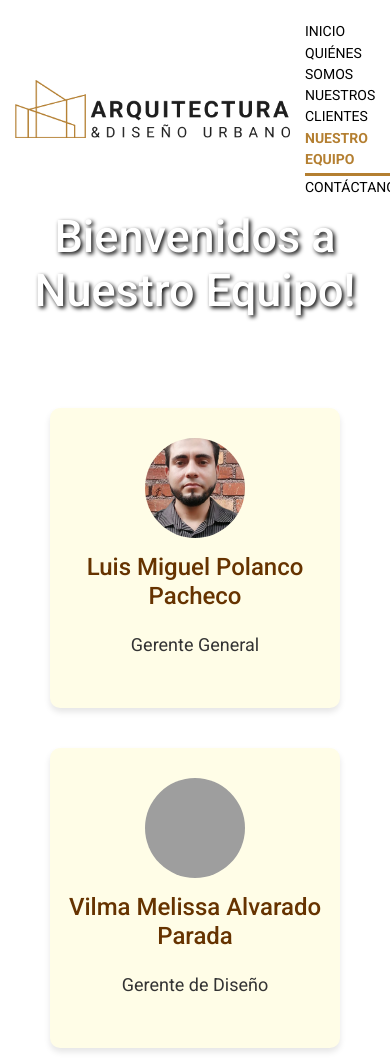
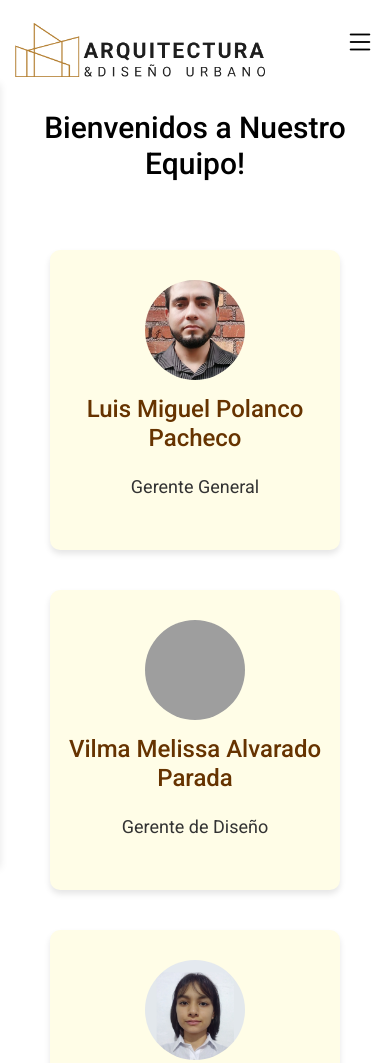
Before and after one commit to WillyRivera1984/proyectoDAW, a plain HTML site: page team.html in a window 390 px wide. Shown: the top 1063 px of the page. Drawn offline with nearby package versions, Linux system fonts and the light colour scheme; grey boxes are pictures that could not be loaded.

Commit message:
menu responsive completado.
Corregi algunos errores de ortografias en las paginas. y cree una hoja de estilo solo para el menu

```diff
--- /dev/null
+++ b/css/menu.css
@@ -0,0 +1,129 @@
+* {
+    margin: 0;
+    padding: 0;
+    box-sizing: border-box;
+    text-decoration: none;
+    list-style: none;
+}
+
+header {
+    padding: 20px 0;
+    position: fixed;
+    height: 60px;
+    top: 0;
+    left: 0;
+    z-index: 2;
+    background-color: white;
+    width: 100%;
+}
+
+header .container {
+    display: flex;
+    justify-content: space-between;
+    align-items: center;
+}
+
+header .container .logo {
+    max-width: 250px;
+    height: auto;
+}
+
+header .container nav {
+    display: flex;
+    align-items: center;
+}
+
+header .container nav ul {
+    list-style: none;
+    display: flex;
+    margin: 0;
+    padding: 0;
+}
+
+header .container nav ul li {
+    margin: 0 20px;
+}
+
+header .container nav a {
+    font-size: 14px;
+    color: black;
+    text-decoration: none;
+    text-transform: uppercase;
+    position: relative;
+}
+
+header .container nav a:hover {
+    color: #b47f31;
+    text-decoration: none;
+    box-shadow: 0 3px 0 #b47f31;
+}
+
+header .container nav a.active {
+    color: #b47f31;
+    text-decoration: none;
+    border-bottom: 3px solid #b47f31;
+    padding-bottom: 3px;
+    font-weight: bold;
+}
+
+/* Estilos para el checkbox y el ícono del menú en pantallas pequeñas */
+header .container #menu {
+    display: none;
+}
+
+header .container .checkbtn {
+    display: none;
+    font-size: 30px;
+    cursor: pointer;
+}
+
+@media (max-width: 768px) {
+    header .container {
+        flex-direction: row;
+        align-items: flex-start;
+    }
+
+    header .container nav {
+        position: absolute; /* Permite posicionar relativo al contenedor del header */
+        top: 60px; /* Ajusta esta medida según la altura de tu header */
+        left: -100%; /* Por defecto fuera de la pantalla */
+        width: 100%; /* Ocupa todo el ancho */
+        height: calc(100vh - 60px); /* Ajuste para ocupar toda la pantalla menos la altura del header */
+        background-color: white;
+        display: flex; /* Cambiado a flex para la distribución */
+        flex-direction: column;
+        align-items: center;
+        justify-content: space-around; /* Distribuye uniformemente los elementos */
+        transition: all 0.5s;
+        box-shadow: 0px 4px 8px rgba(0, 0, 0, 0.1);
+        z-index: 1000; /* Asegura que esté por encima de otros elementos */
+    }
+
+    header .container nav ul {
+        flex-direction: column;
+        width: 100%;
+        padding: 0; /* Eliminar padding para un mejor ajuste */
+        margin: 0; /* Eliminar margen para un mejor ajuste */
+        display: flex; /* Utilizar flexbox */
+        flex: 1; /* Ocupa todo el espacio disponible */
+        justify-content: space-around; /* Distribuye uniformemente los elementos */
+    }
+
+    header .container nav ul li {
+        margin: 10px 0;
+        width: 100%; /* Asegura que los elementos ocupen todo el ancho */
+        text-align: center; /* Centra el texto de los elementos */
+        flex: 1; /* Cada elemento ocupa igual espacio vertical */
+        display: flex; /* Utilizar flexbox */
+        align-items: center; /* Centra los elementos verticalmente */
+        justify-content: center; /* Centra los elementos horizontalmente */
+    }
+
+    header .container #menu:checked ~ nav {
+        left: 0; /* Mueve el nav a la vista */
+    }
+
+    header .container .checkbtn {
+        display: block;
+    }
+}
--- a/css/style.css
+++ b/css/style.css
@@ -1,13 +1,11 @@
-/* h1{
-  color:blue;
-} */
-
 /* Selectores Pagina de Inicio*/
 /* General: todos los elementos dentro del html */
 * {
   margin: 0;
   padding: 0;
   box-sizing: border-box;
+  text-decoration: none;
+  list-style: none;
 }
 
 body {
@@ -15,8 +13,11 @@ body {
   font-size: 15px;
   color: black;
   background-color: #ffffff;
-  margin-top: 150px; /* Igual a la altura del header */
+  margin-top: 80px; /* Igual a la altura del header */
   justify-content: center;
+  margin-right: 0px;
+  margin-left: 0xp;
+  padding: 0;
 }
 
 main {
@@ -51,7 +52,7 @@ header .container {
 }
 
 header .container .logo {
-  max-width: 275px;
+  max-width: 250px;
   height: auto;
   /* width: 60%; */
 }
@@ -332,9 +333,8 @@ section {
 }
 .titleteam {
   text-align: center;
-  font-size: 3em;
-  color: #ffffff;
-  text-shadow: 2px 2px 4px #000000;
+  font-size: 30px;
+  color: #000;
   padding: 20px;
 }
 
--- a/partials/head.html
+++ b/partials/head.html
@@ -23,4 +23,5 @@
 <link rel="stylesheet" href="https://cdn.jsdelivr.net/npm/bootstrap-icons@1.11.3/font/bootstrap-icons.min.css">
 <link href="https://fonts.googleapis.com/css2?family=Roboto:ital,wght@0,100;0,300;0,400;0,500;0,700;0,900;1,100;1,300;1,400;1,500;1,700;1,900&display=swap" rel="stylesheet">
 <link rel="stylesheet" href="css/normalize.css">
+<link rel="stylesheet" href="css/menu.css">
 <link rel="stylesheet" href="css/style.css">
--- a/partials/header.html
+++ b/partials/header.html
@@ -1,13 +1,17 @@
 <!-- header.html -->
 <div class="container">
-    <a href="index.html">
+    <a href="index.html" class="enlace">
       <img src="images/logo-dark.png" class="logo">
     </a>
+    <input type="checkbox" id="menu"/>
+    <label for="menu" class="checkbtn">
+      <i class="bi bi-list" style="color: black; height: 30px;"></i>
+    </label>
     <nav>
-      <a href="index.html">Inicio</a>
-      <a href="about.html">Quiénes somos</a>
-      <a href="customers.html">Nuestros clientes</a>
-      <a href="team.html">Nuestro equipo</a>
-      <a href="contactUs.html">Contáctanos</a>
+      <li><a href="index.html">Inicio</a></li>
+      <li><a href="about.html">Quiénes somos</a></li>
+      <li><a href="customers.html">Nuestros clientes</a></li>
+      <li><a href="team.html">Nuestro equipo</a></li>
+      <li><a href="contactUs.html">Contáctanos</a></li>
     </nav>
 </div>
--- a/team.html
+++ b/team.html
@@ -7,7 +7,7 @@
 
   <body>
 
-      <h1 class="titleteam" >Bienvenidos a Nuestro Equipo!</h1>
+      <h2 class="titleteam" >Bienvenidos a Nuestro Equipo!</h2>
 
       <div class="containerteam">
         <div class="boxteam">
@@ -23,7 +23,7 @@
         <div class="boxteam">
           <img src="images/imagenesteam/ReinaMiranda.jpg" alt="Reyna Miranda">
           <h2>Reyna Guadalupe Miranda Rivas</h2>
-          <p>Arguitecta de Interiores</p>
+          <p>Arquitecta de Interiores</p>
         </div>
         <div class="boxteam">
           <img src="images/imagenesteam/Foto William Rivera 2021.jpg" alt="William Orlando Rivera Aragon">
@@ -33,7 +33,7 @@
         <div class="boxteam">
           <img src="images/imagenesteam/SamuelHurtado.jpg" alt="William Orlando Rivera Aragon">
           <h2>Samuel Elias Hurtado Cortez</h2>
-          <p>Arguitecto Interiores</p>
+          <p>Arquitecto Interiores</p>
         </div>
       </div>
 
```
Also changed, not shown: contactUs.html (+0 -1 lines).
